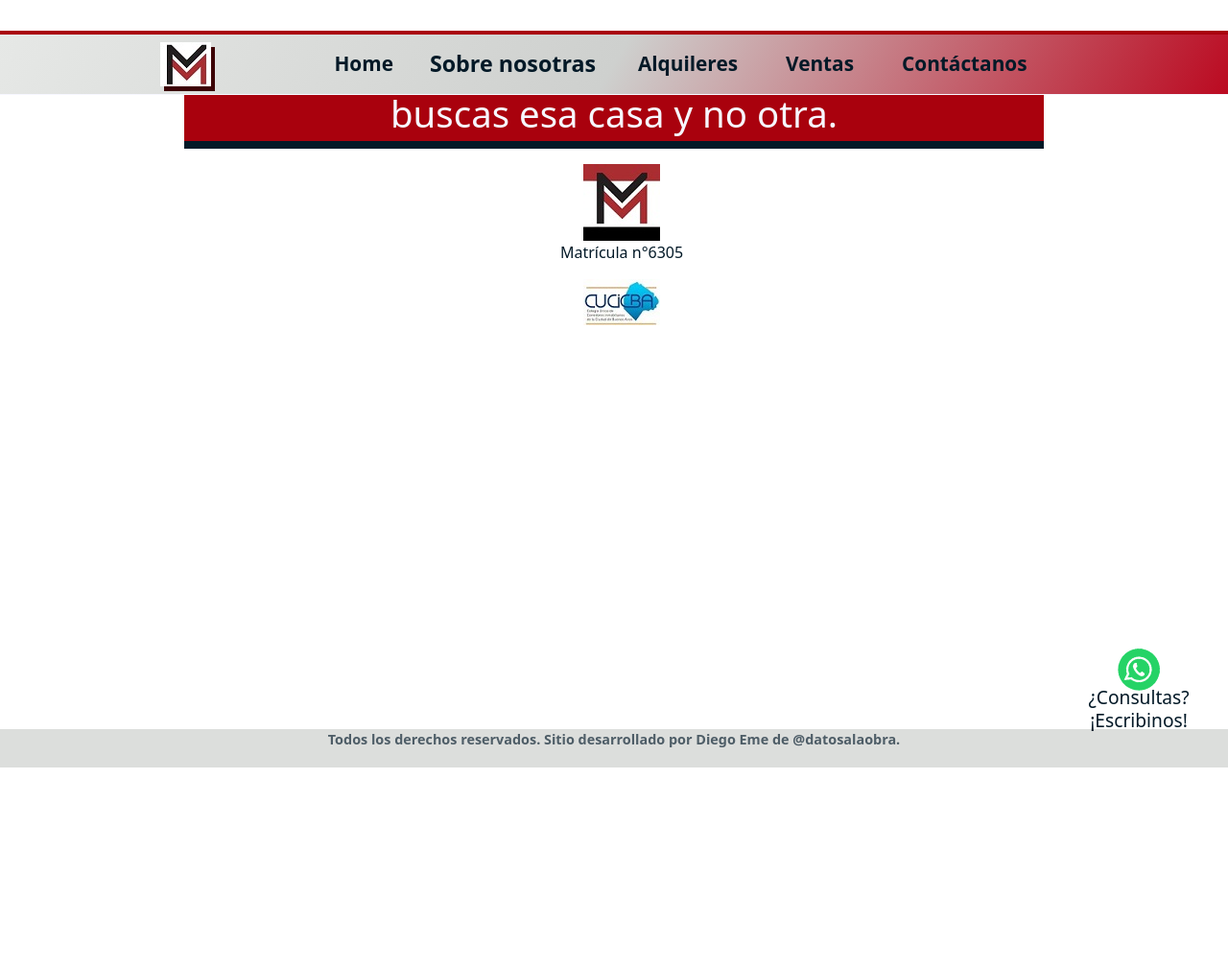
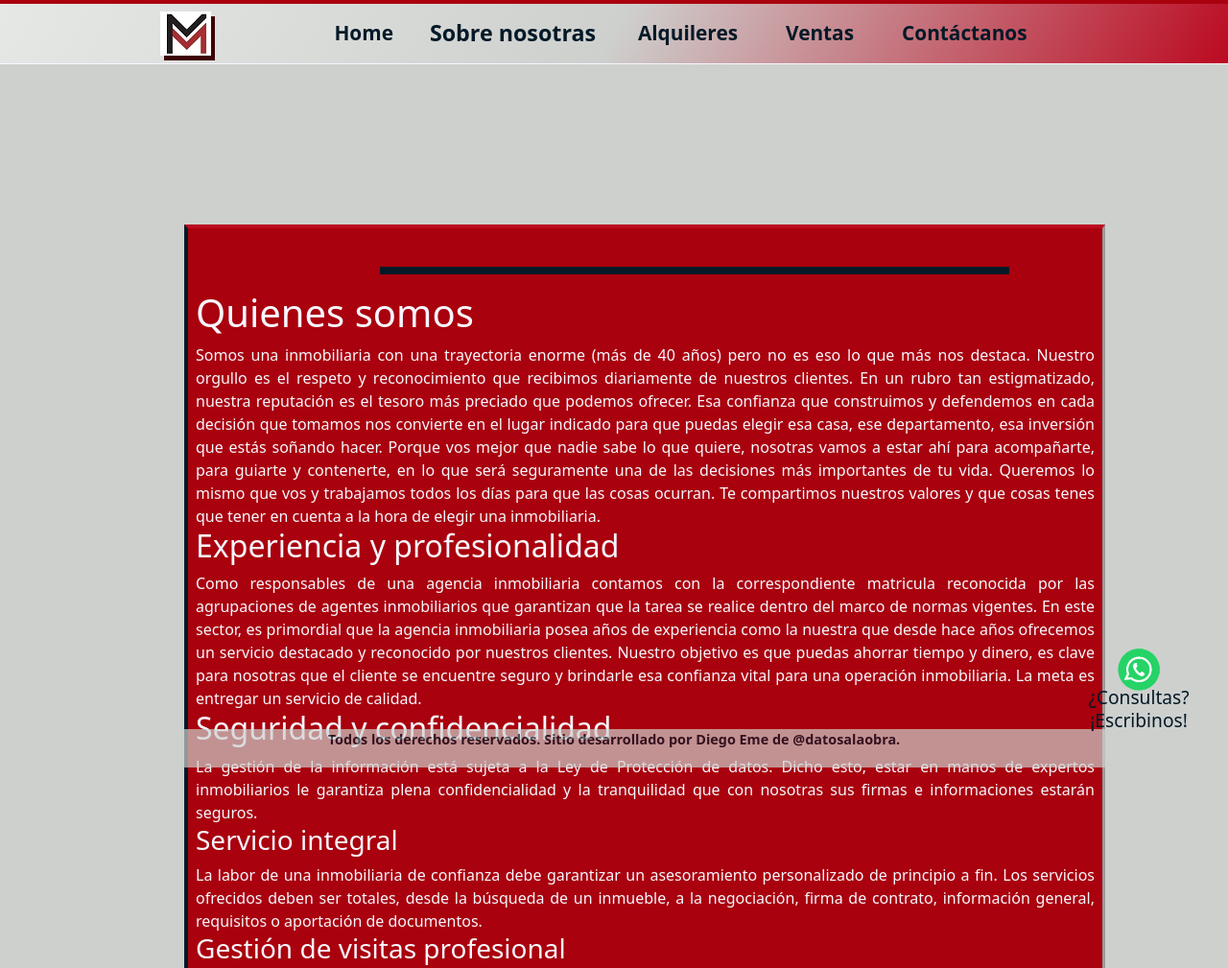
Before and after one commit to datosalaobra/proyectoDesarrolloWeb--final, a website: page pages/sobrenosotras.html in a window 1280 px wide. Shown: the top 1009 px of the page at 96% size. Before the commit the page ends 800 px from the top, so only its background shows below. Drawn offline with nearby package versions, Linux system fonts and the light colour scheme.

Commit message:
se agrega el html de ino nosotros.

```diff
--- a/pages/sobrenosotras.html
+++ b/pages/sobrenosotras.html
@@ -23,7 +23,7 @@
     <title>MDT Propiedades | Nosotros</title>
 </head>
 <body>
-    <div class="contenedor">
+    <div class="contenedorNosotras">
         <header>
             <nav class="navbar navbar-expand-sm justify-content-center">
                 <div class="container-fluid d-flex">
@@ -49,10 +49,24 @@
         </header>
 
         <main>
-            <p>Somos la tranquilidad que necesitas cuando buscas esa casa y no otra.</p>
+            <div class="nosotras">
+                <p>
+                  <h1>Quienes somos</h1>
+                    Somos una inmobiliaria con una trayectoria enorme (más de 40 años) pero no es eso lo que más nos destaca. Nuestro orgullo es el respeto y reconocimiento que recibimos diariamente de nuestros clientes. En un rubro tan estigmatizado, nuestra reputación es el tesoro más preciado que podemos ofrecer. Esa confianza que construimos y defendemos en cada decisión que tomamos nos convierte en el lugar indicado para que puedas elegir esa casa, ese departamento, esa inversión que estás soñando hacer. Porque vos mejor que nadie sabe lo que quiere, nosotras vamos a estar ahí para acompañarte, para guiarte y contenerte, en lo que será seguramente una de las decisiones más importantes de tu vida. Queremos lo mismo que vos y trabajamos todos los días para que las cosas ocurran. Te compartimos nuestros valores y que cosas tenes que tener en cuenta a la hora de elegir una inmobiliaria.
+                  <h2>Experiencia y profesionalidad </h2>
+                    Como responsables de una agencia inmobiliaria contamos con la correspondiente matricula reconocida por las agrupaciones de agentes inmobiliarios que garantizan que la tarea se realice dentro del marco de normas vigentes. En este sector, es primordial que la agencia inmobiliaria posea años de experiencia como la nuestra que desde hace años ofrecemos un servicio destacado y reconocido por nuestros clientes. Nuestro objetivo es que puedas ahorrar tiempo y dinero, es clave para nosotras que el cliente se encuentre seguro y brindarle esa confianza vital para una operación inmobiliaria. La meta es entregar un servicio de calidad.
+                  <h2>Seguridad y confidencialidad </h2>
+                    La gestión de la información está sujeta a la Ley de Protección de datos. Dicho esto, estar en manos de expertos inmobiliarios le garantiza plena confidencialidad y la tranquilidad que con nosotras sus firmas e informaciones estarán seguros.
+                  <h3>Servicio integral </h3>
+                    La labor de una inmobiliaria de confianza debe garantizar un asesoramiento personalizado de principio a fin. Los servicios ofrecidos deben ser totales, desde la búsqueda de un inmueble, a la negociación, firma de contrato, información general, requisitos o aportación de documentos.
+                  <h3>Gestión de visitas profesional </h3>
+                    Una óptima gestión de visitas es sin duda una de las características más importantes que nos definen. Ofrecer una experiencia única al cliente, detallando la información necesaria, organizando visitas con el tiempo necesario hasta recorridos virtuales de los departamentos para que no salgas tu casa. Y por último no menos importante al elegirnos desde el primer momento vas a sentirte como en casa, nuestra diferencia es marcada desde la empatía. Eso nos hace diferentes.
+                    ¡Te esperamos!
+                </p>
+                <img src="../img/slider4.jpg" width="100px" height="100px" alt="">
+            </div>
         </main>
-
-        <section class="seccionCuatro">
+        <section class="seccionNosotras">
             <div class="logo">
                 <img src="../img/logo3.jpg" alt="logoInmobiliaria">
             </div>
--- a/scss/style.scss
+++ b/scss/style.scss
@@ -34,6 +34,18 @@
 .contenedorDos{
     height: 350vh;
     background-color: $color-background;
+}
+.contenedorNosotras{
+    height: 250vh;
+    display: grid;
+    grid-template-columns: 0.5fr 1fr 1fr;
+    grid-template-rows: 0.3fr 2fr 1fr 0.3fr;
+    gap: 1rem;
+    background-color: $color-background;
+    grid-template-areas: "header header header"
+                        "main main main"
+                        "seccion seccion seccion"
+                        "footer footer footer";
 }
 
 /*propieades del header*/
@@ -108,7 +120,7 @@ header{
 .seccionTres:hover{
     transform: scale(0.9);
 }
-/*propiedades del main*/
+/*propiedades del main y de los principales objetos de las pages*/
 main{
     grid-area: main;
     p{
@@ -150,10 +162,12 @@ main{
         height: 28rem;
         background-image: linear-gradient(300deg, $gradiente-color-principal 0%, $color-background 50%,$color-complementario 100%);
         padding: 1rem;
+        text-align: center;
         .card-title{
             font-size: 1rem;
         }
         .card-text{
+            margin: 0;
             font-size: 1rem;
             width: 16rem;
             height: 14rem;
@@ -172,6 +186,19 @@ main{
             color:$color-principal;
         }
     }
+    .nosotras{
+        grid-area: main;
+        width: 75%;
+        margin-top: 5%;
+        margin-left: 15%;
+        padding: 0.5rem;
+        border: outset;
+        border-top: 0.3rem solid $gradiente-color-principal;
+        border-left: 0.3rem solid $color-text-dark;
+        background-color: $color-principal;
+        color: $color-text;
+        text-align: justify;
+    }
     .formulario{
         position: fixed;
         width: 22rem;
@@ -187,6 +214,21 @@ main{
     }
 }
 /*propiedades de la section*/
+.seccionNosotras{
+    grid-area: seccion;
+    text-align: center;
+    color: $color-text-dark;
+    margin-top: 10%;
+    margin-left: 1%;
+    .logoCucicba{
+        justify-self: center;
+        align-self: center;
+    }
+    .matricula{
+        background-color: $color-background;
+        opacity: 0.9;
+    }
+}
 .seccionUnificada{
     grid-area: seccionUnificada;
     display: flex;
```
Also changed, not shown: css/main.css.
